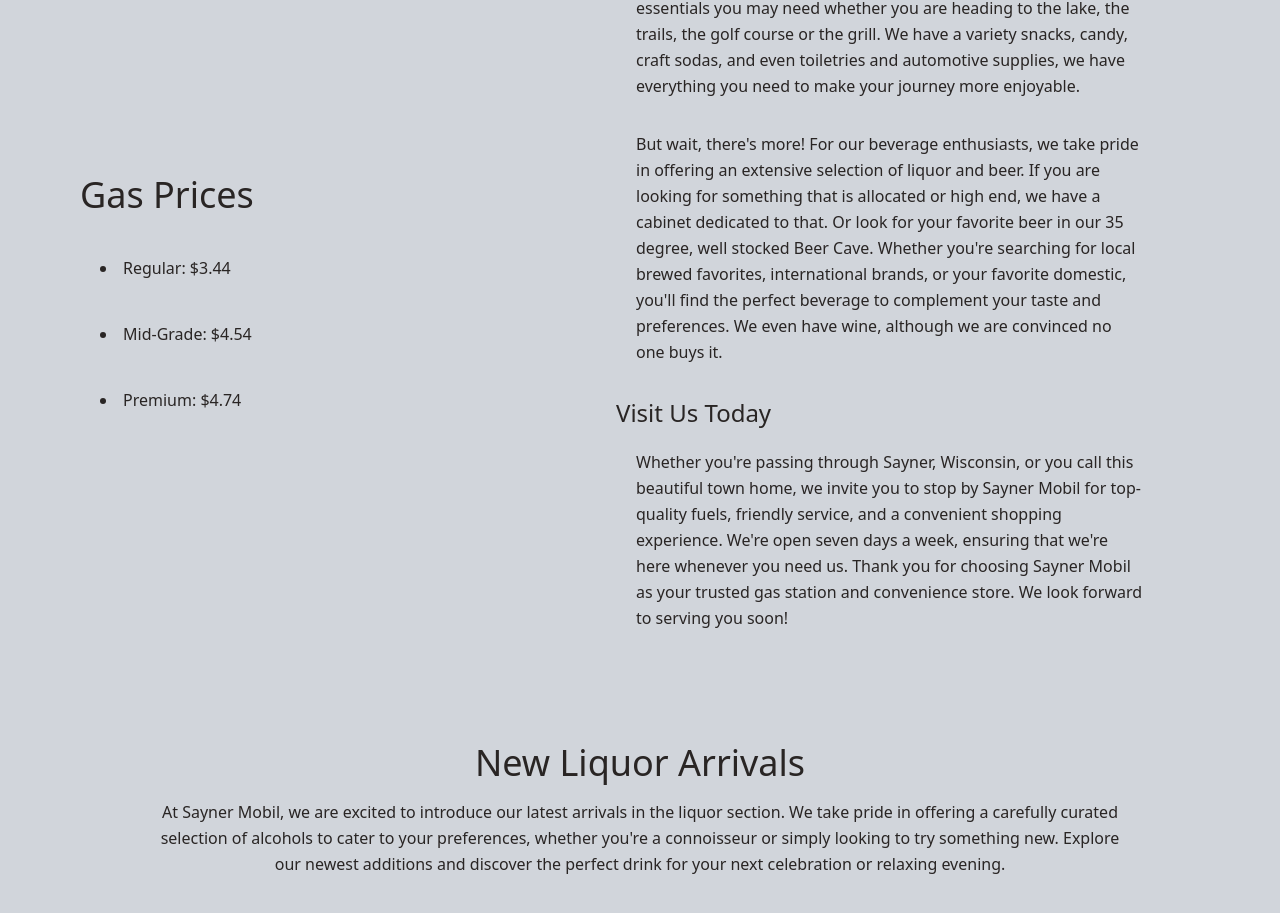
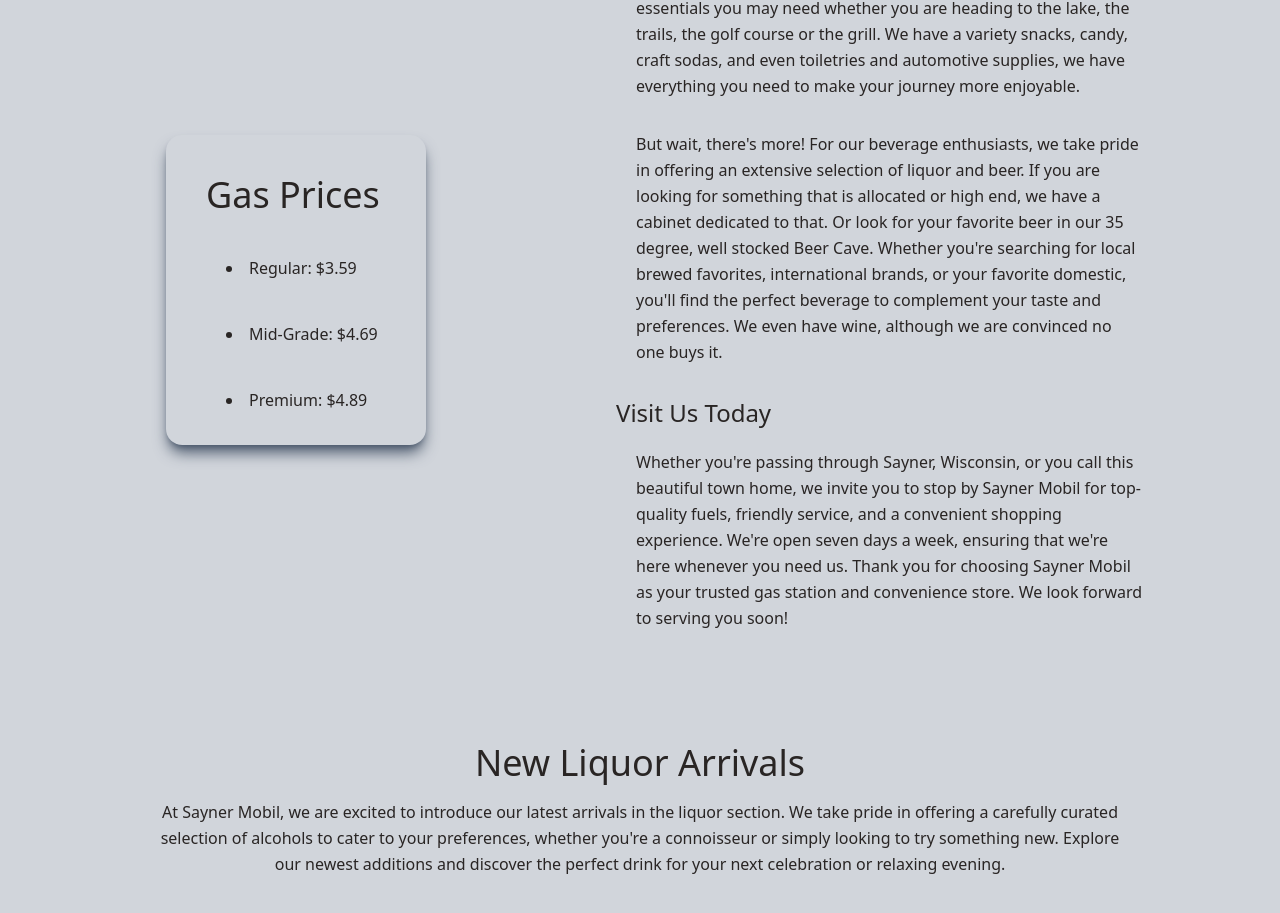
Before and after one commit to J-Gulledge19/saynermobil, a React (Create React App) app: page / in a window 1280 px wide. Shown: the part 1133-2046 px from the top of the page. Built offline with nearby package versions, Linux system fonts and the light colour scheme.

Commit message:
Changed margin and div size with box shadow to better center as well as have it stand out more

```diff
--- a/src/components/Gasprice.js
+++ b/src/components/Gasprice.js
@@ -2,11 +2,11 @@
     return (
         <section id="gasprices">
             <div className="container mx-auto flex px-10 py-10 pt-0 sm:flex-col-reverse xl:flex-row flex-col-reverse items-center">
-                    <div className="lg:max-w-lg lg:w-full mt-10 md:w-1/2 mb-10 px-10 pt-10">
-                        <h1 className="title-font sm:text-4xl text-3xl mb-4 font-medium text-black-300">Gas Prices</h1>
-                        <li className="mb-8 leading-relaxed mt-10 mb-10 ml-5 text-black-300">Regular: $3.44</li>
-                        <li className="mb-8 leading-relaxed mt-10 mb-10 ml-5 text-black-300">Mid-Grade: $4.54</li>
-                        <li className="mb-8 leading-relaxed mt-10 mb-10 ml-5 text-black-300">Premium: $4.74</li>
+                    <div className=" mx-[126px] lg:max-w-lg lg:w-80 mt-10 md:w-1/2 mb-10 px-10 pt-10 shadow-slate-600 shadow-lg rounded-2xl">
+                        <h1 className="w-70 title-font sm:text-4xl text-3xl mb-4 font-medium text-black-300">Gas Prices</h1>
+                        <li className="w-40 mb-8 leading-relaxed mt-10 mb-10 ml-5 text-black-300">Regular: $3.59</li>
+                        <li className="w-40 mb-8 leading-relaxed mt-10 mb-10 ml-5 text-black-300">Mid-Grade: $4.69</li>
+                        <li className="w-40 mb-8 leading-relaxed mt-10 mb-10 ml-5 text-black-300">Premium: $4.89</li>
                     </div>
                     <div className="lg:flex-grow md:w-4/5 lg:w-full lg:pr-24 md:px-16 flex flex-col md:items-start md:text-left mb-16 md:mb-0 items-center text-center">
                     <h4 className="title-font sm:text-2xl text-3xl mb-1 font-medium text-black-300">
```
